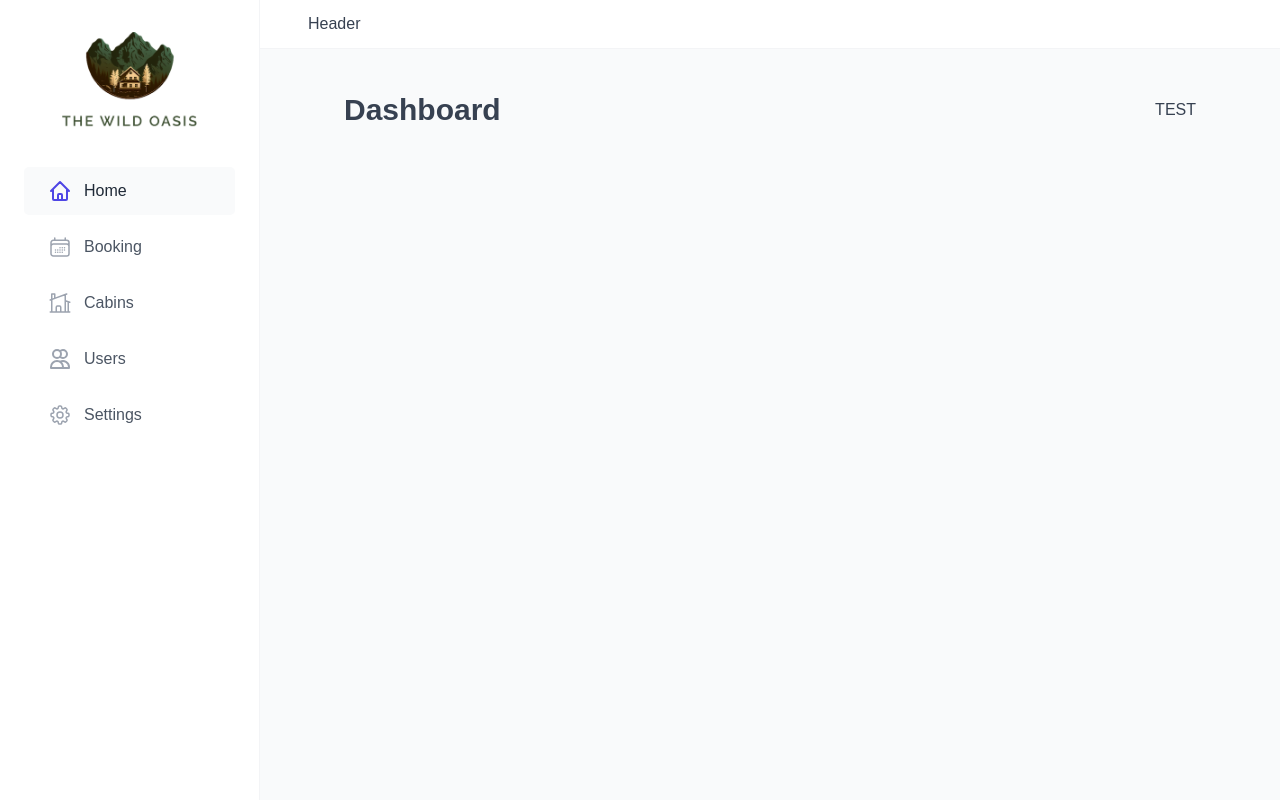
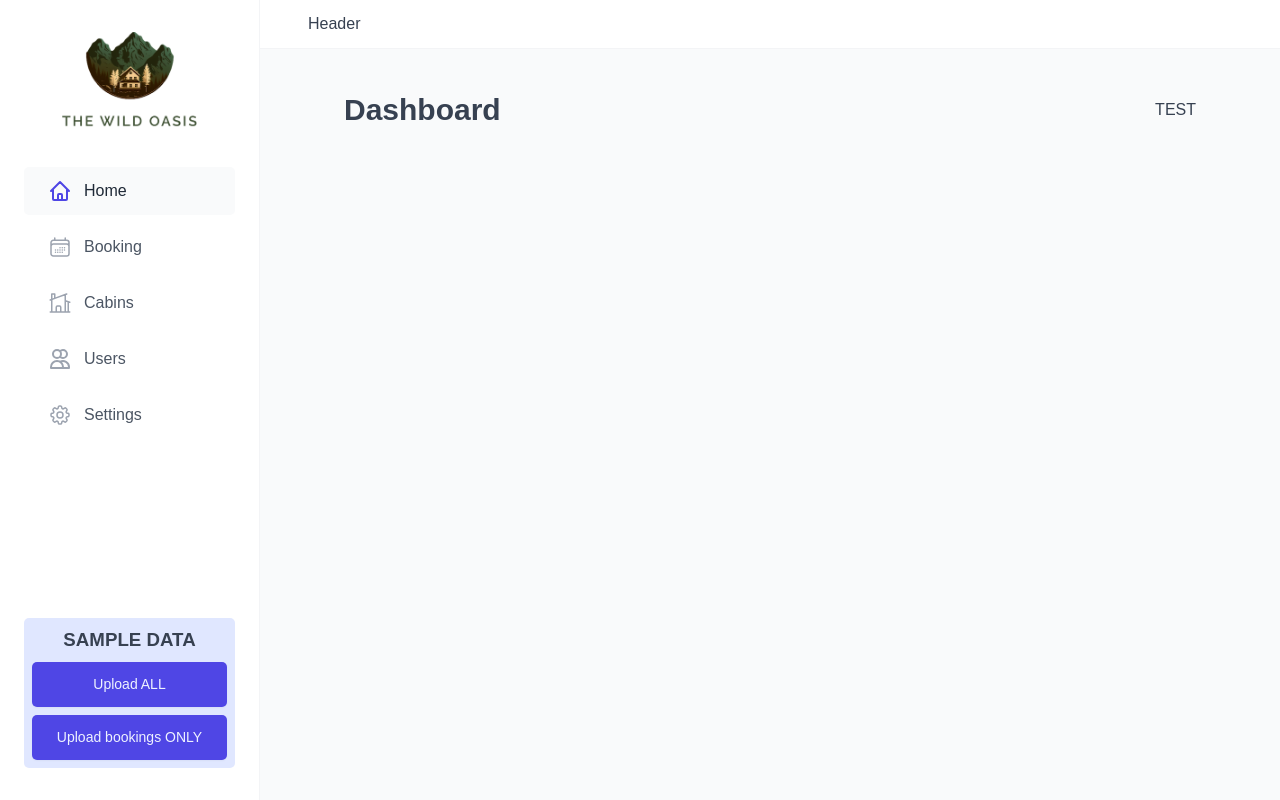
Before and after one commit to G3RGES/the-wild-oasis, a React app: page /dashboard in a window 1280 px wide. Built offline with nearby package versions, Linux system fonts and the light colour scheme; the HTML template or start-up script is replaced by a standard one.

Commit message:
Update Sidebar.jsx

```diff
--- a/src/ui/Sidebar.jsx
+++ b/src/ui/Sidebar.jsx
@@ -1,6 +1,7 @@
 import styled from "styled-components";
 import Logo from "./Logo";
 import MainNav from "./MainNav";
+import Uploader from "./../data/Uploader";
 
 const StyledSidebar = styled.aside`
   background-color: var(--color-grey-0);
@@ -18,6 +19,7 @@
     <StyledSidebar>
       <Logo />
       <MainNav />
+      <Uploader />
     </StyledSidebar>
   );
 }
```
